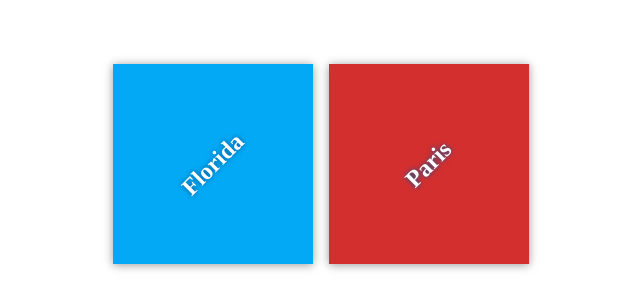
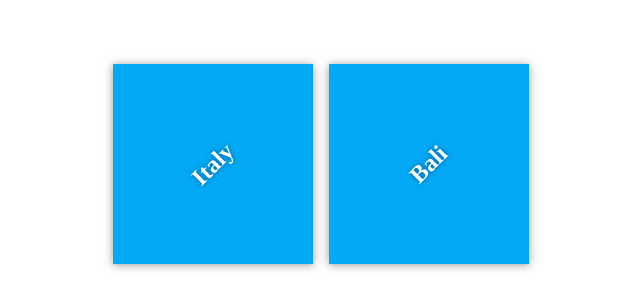
Before and after one commit to Nizh/TravelRepo, a plain HTML site: page index.html in a window 1280 px wide. Shown: the part 236-544 px from the top of the page, without its empty margins (319-959 px from the left). Drawn offline with Linux system fonts and the light colour scheme; files that its build step writes are made by us from their sources.

Commit message:
index.html

```diff
--- a/index.html
+++ b/index.html
@@ -10,12 +10,12 @@
 
     <div class="container">
         <div class="destination-container">
-            <div class="destination" id="florida">
-                <h2>Florida</h2>
+            <div class="destination" id="Italy">
+                <h2>Italy</h2>
             </div>
 
-            <div class="destination" id="paris">
-                <h2>Paris</h2>
+            <div class="destination" id="Bali">
+                <h2>Bali</h2>
             </div>
         </div>
     </div>
```
